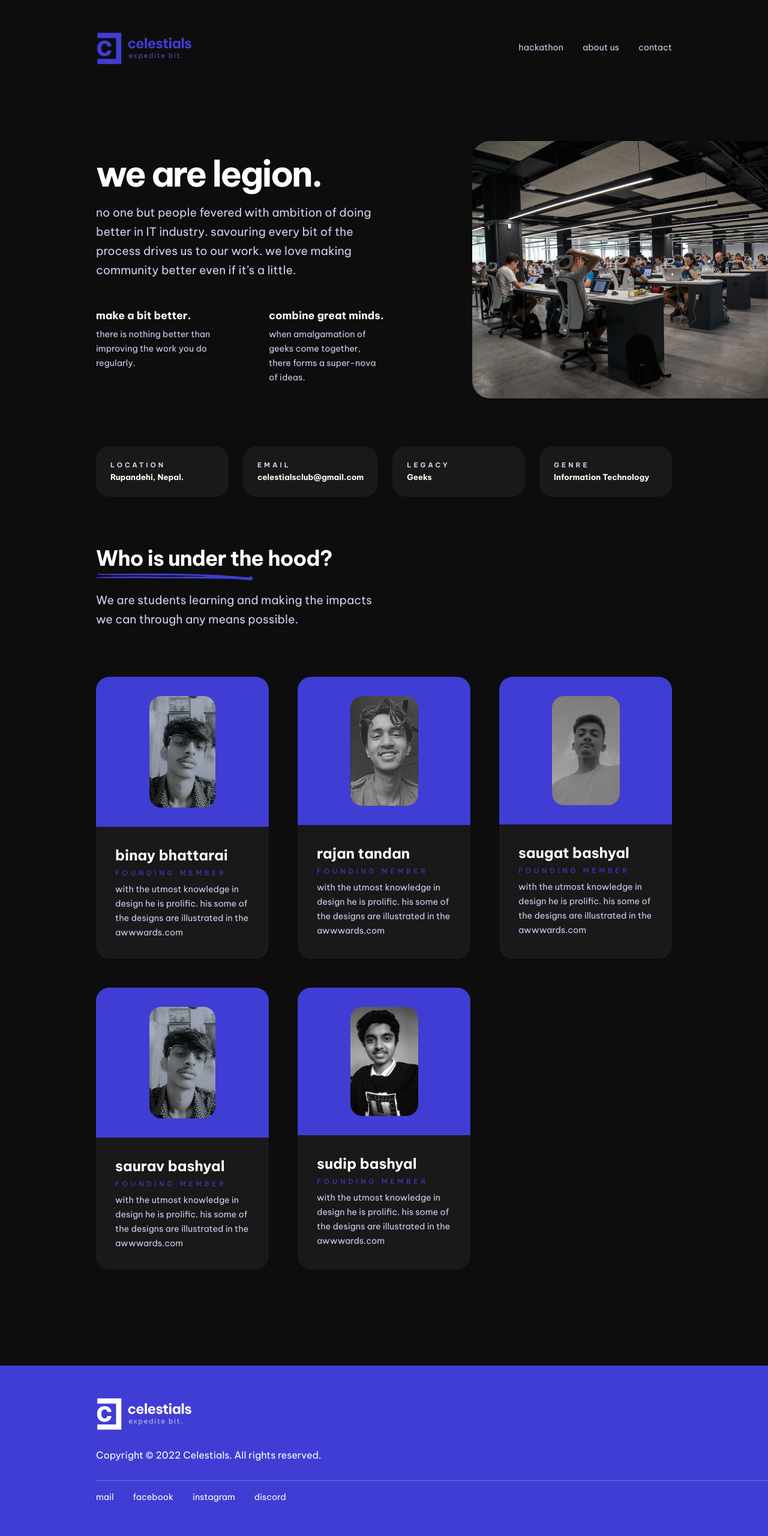
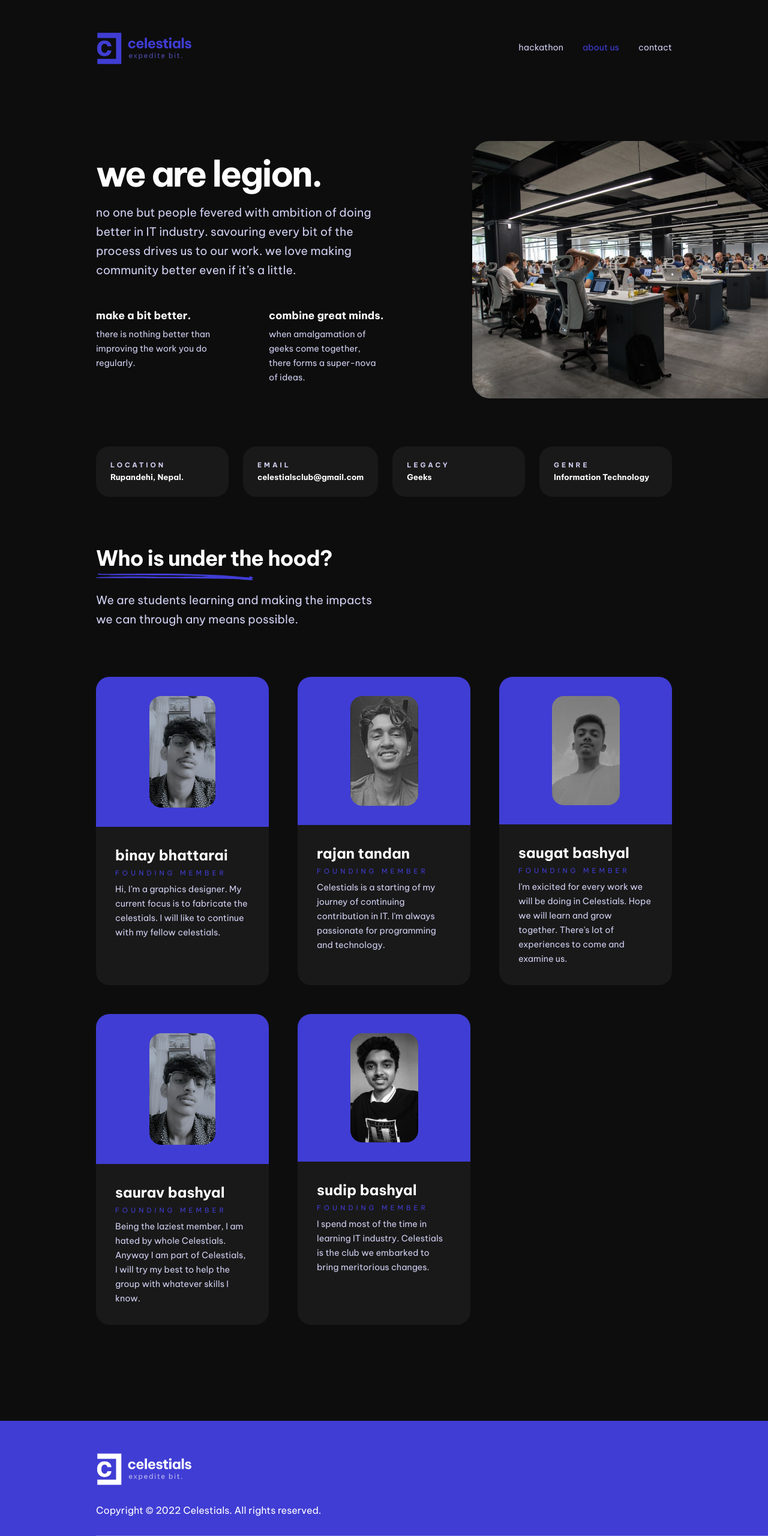
Before and after one commit to sudipbash/celestials, a plain HTML site: page about.html in a window 1280 px wide. Shown: the top 2560 px of the page at 60% size. Drawn offline with Linux system fonts and the light colour scheme.

Commit message:
minor changes

```diff
--- a/Css/style.css
+++ b/Css/style.css
@@ -24,6 +24,7 @@
     padding: 0;
     font-family: 'Be Vietnam Pro', sans-serif;
     color: var(--white);
+    scroll-behavior: smooth;
 }
 body{
     background-color: var(--dark);
@@ -36,6 +37,9 @@ img{
 }
 .logo{
     width: 10rem;
+}
+.logo:hover{
+    cursor: pointer;
 }
 nav{
     display: flex;
@@ -382,3 +386,9 @@ footer{
     outline: none;
     transition: all ease-out 0.2s;
 }
+.email-data{
+    font-size: 1.1rem;
+}
+.active-link{
+    color: var(--primary-clr);
+}
--- a/about.html
+++ b/about.html
@@ -10,10 +10,10 @@
 </head>
 <body>
     <nav>
-        <img src="images/celestials logo.png" alt="" class="logo">
+        <img src="images/celestials logo.png" alt="" class="logo" onclick="document.location.href='index.html'">
         <ul class="nav-link">
-            <li><a href="#">hackathon</a></li>
-            <li><a href="about.html">about us</a></li>
+            <li><a href="hackathon.html">hackathon</a></li>
+            <li><a href="about.html" class="active-link">about us</a></li>
             <li><a href="contact.html">contact</a></li>
         </ul>
     </nav>
@@ -67,7 +67,7 @@
                 <div class="team-info">
                     <h2 class="member-name">binay bhattarai</h2>
                     <p class="tag">FOUNDING MEMBER</p>
-                    <p class="tiny-para">with the utmost knowledge in design he is prolific. his some of the designs are illustrated in the awwwards.com</p>
+                    <p class="tiny-para">   Hi, I’m a graphics designer. My current focus is to fabricate the celestials. I will like to continue with my fellow celestials.</p>
                 </div>
             </div>
             <div class="team-card">
@@ -77,7 +77,7 @@
                 <div class="team-info">
                     <h2 class="member-name">rajan tandan</h2>
                     <p class="tag">FOUNDING MEMBER</p>
-                    <p class="tiny-para">with the utmost knowledge in design he is prolific. his some of the designs are illustrated in the awwwards.com</p>
+                    <p class="tiny-para">Celestials is a starting of my journey of continuing contribution in IT. I'm always passionate for programming and technology.</p>
                 </div>
             </div>
             <div class="team-card">
@@ -87,7 +87,7 @@
                 <div class="team-info">
                     <h2 class="member-name">saugat bashyal</h2>
                     <p class="tag">FOUNDING MEMBER</p>
-                    <p class="tiny-para">with the utmost knowledge in design he is prolific. his some of the designs are illustrated in the awwwards.com</p>
+                    <p class="tiny-para">I'm exicited for every work we will be doing in Celestials. Hope we will learn and grow together. There's lot of experiences to come and examine us.</p>
                 </div>
             </div>
             <div class="team-card">
@@ -97,7 +97,7 @@
                 <div class="team-info">
                     <h2 class="member-name">saurav bashyal</h2>
                     <p class="tag">FOUNDING MEMBER</p>
-                    <p class="tiny-para">with the utmost knowledge in design he is prolific. his some of the designs are illustrated in the awwwards.com</p>
+                    <p class="tiny-para">Being the laziest member, I am hated by whole Celestials. Anyway I am part of Celestials, I will try my best to help the group with whatever skills I know.</p>
                 </div>
             </div>
             <div class="team-card">
@@ -107,7 +107,7 @@
                 <div class="team-info">
                     <h2 class="member-name">sudip bashyal</h2>
                     <p class="tag">FOUNDING MEMBER</p>
-                    <p class="tiny-para">with the utmost knowledge in design he is prolific. his some of the designs are illustrated in the awwwards.com</p>
+                    <p class="tiny-para">I spend most of the time in learning IT industry. Celestials is the club we embarked to bring meritorious changes.</p>
                 </div>
             </div>
         </div>
```
Also changed, not shown: contact.html (+4 -4 lines), index.html (+2 -2 lines), hackathon.html (added).
